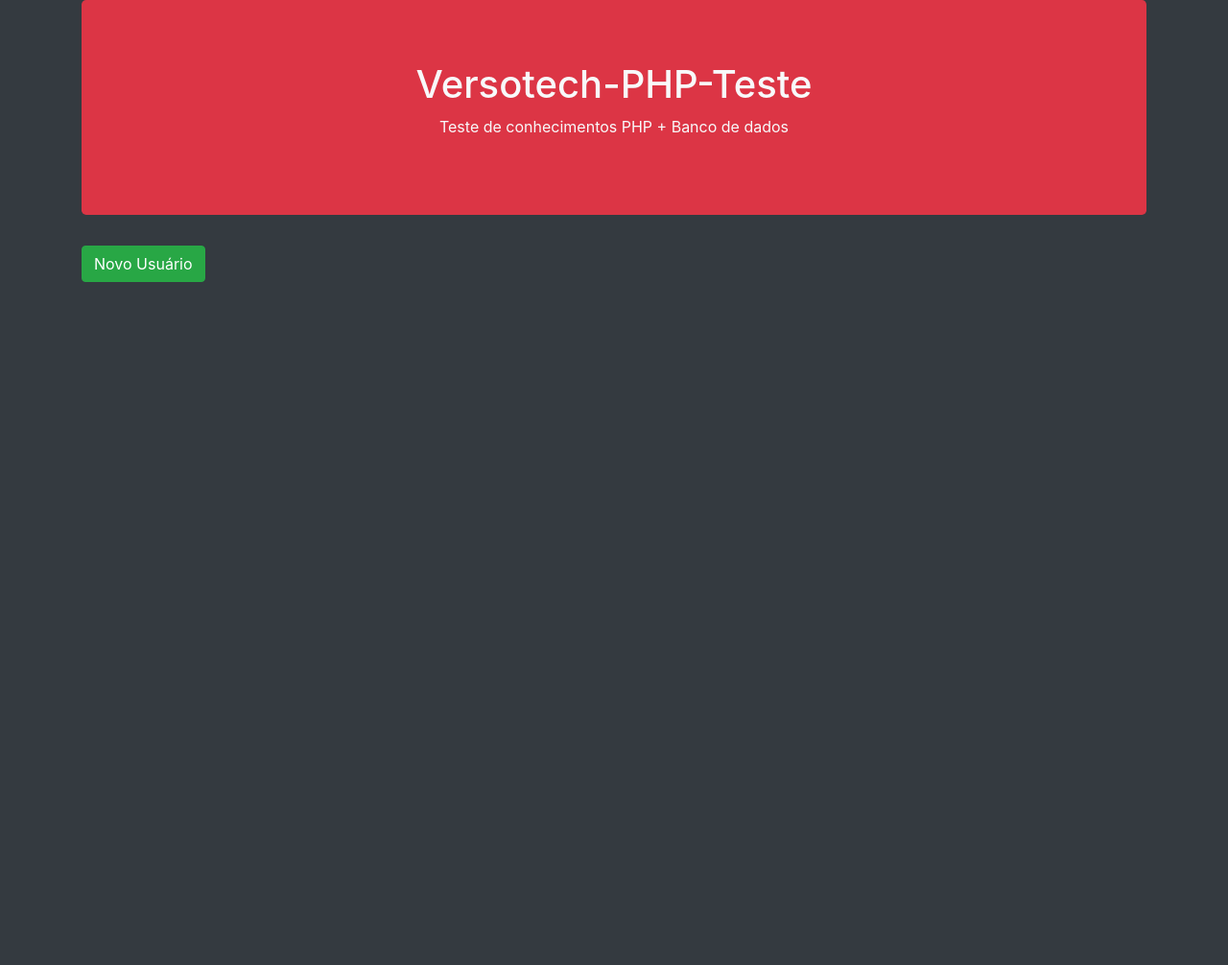
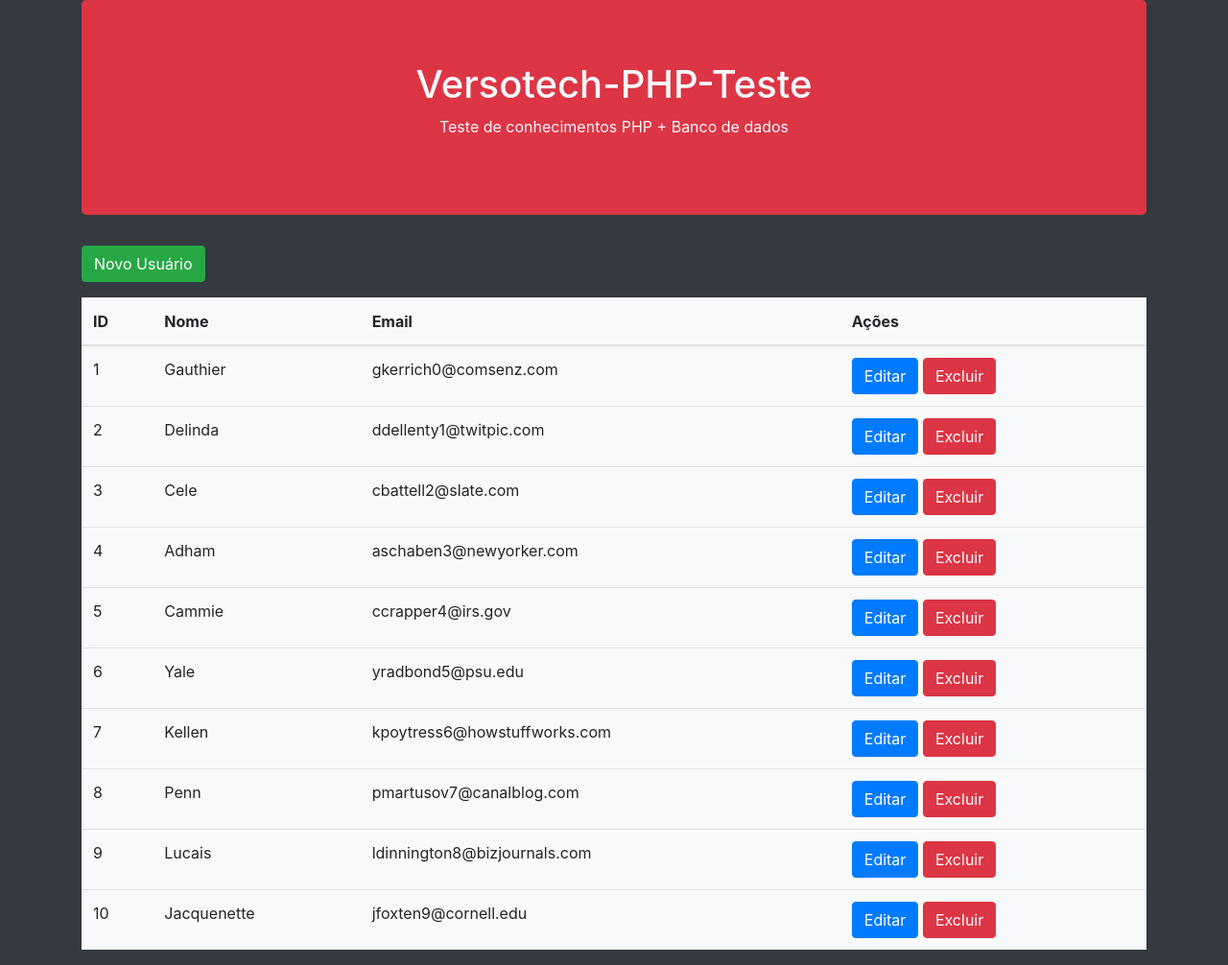
Before and after one commit to Peagah-Vieira/Versotech-PHP-Entrevista, a PHP site: page / in a window 1280 px wide. Shown: the whole page at 96% size. Before the commit the page ends 294 px from the top, so only its background shows below. Run offline with PHP 8.4, Linux system fonts and the light colour scheme; data comes from the database, SQL or seed files in the repository.

Commit message:
feat: List of users

```diff
--- a/app/Models/UserDao.php
+++ b/app/Models/UserDao.php
@@ -22,18 +22,16 @@ class UserDao
         }
     }
 
-    public function read()
+    public static function getUsers()
     {
         try {
             $sql = "SELECT * FROM users";
 
             $stmt = Connection::getInstance()->prepare($sql);
 
-            if ($stmt->execute()) {
-                return $stmt->fetchAll(\PDO::FETCH_ASSOC);
-            } else {
-                echo "Erro: Não foi possível recuperar os dados do banco de dados";
-            }
+            $stmt->execute();
+
+            return $stmt->fetchAll(\PDO::FETCH_ASSOC);
         } catch (\PDOException $e) {
             echo $e->getMessage();
         }
@@ -55,6 +53,7 @@ class UserDao
             echo $e->getMessage();
         }
     }
+
     public function delete($id)
     {
         try {
--- a/includes/list.php
+++ b/includes/list.php
@@ -1,7 +1,47 @@
+<?php
+$results = '';
+foreach ($users as $user) {
+    $results .= '<tr>
+        <td>' . $user['id'] . '</td>
+        <td>' . $user['name'] . '</td>
+        <td>' . $user['email'] . '</td>
+        <td>
+        <a href="editar.php?id=' . $user['id'] . '">
+            <button type="button" class="btn btn-primary">Editar</button>
+        </a>
+        <a href="excluir.php?id=' . $user['id'] . '">
+            <button type="button" class="btn btn-danger">Excluir</button>
+        </a>
+        </td>
+    </tr>';
+}
+
+$results = strlen($results) ? $results : '<tr>
+        <td colspan="6" class="text-center">
+            Nenhum usuário encontrada
+        </td>
+    </tr>';
+?>
+
 <main>
     <section>
         <a href="register.php">
             <button class="btn btn-success">Novo Usuário</button>
         </a>
     </section>
+    <section>
+        <table class="table bg-light mt-3">
+            <thead>
+                <tr>
+                    <th>ID</th>
+                    <th>Nome</th>
+                    <th>Email</th>
+                    <th>Ações</th>
+                </tr>
+            </thead>
+            <tbody>
+                <?= $results ?>
+            </tbody>
+        </table>
+    </section>
 </main>
--- a/index.php
+++ b/index.php
@@ -1,6 +1,10 @@
 <?php
 
 require_once __DIR__ . '/vendor/autoload.php';
+
+use \App\Models\UserDao;
+
+$users = UserDao::getUsers();
 
 include __DIR__ . '/includes/header.php';
 include __DIR__ . '/includes/list.php';
@@ -8,19 +12,6 @@ include __DIR__ . '/includes/footer.php';
 
 // $user = new \App\Models\User();
 // $userDao = new \App\Models\UserDao();
-
-// CREATE USER
-// $user->setName('Pedrinho');
-// $user->setEmail('pedrinho@gmail.com');
-// $userDao->create($user);
-// echo "Created user";
-
-// READ USER
-// $userDao->read();
-
-// foreach ($userDao->read() as $user) {
-//     echo $user['id'] . "<br>" . $user['name'] . "</br>" . $user['email'] . "<hr>";
-// }
 
 // UPDATE USER
 // $user->setId(1);
```
